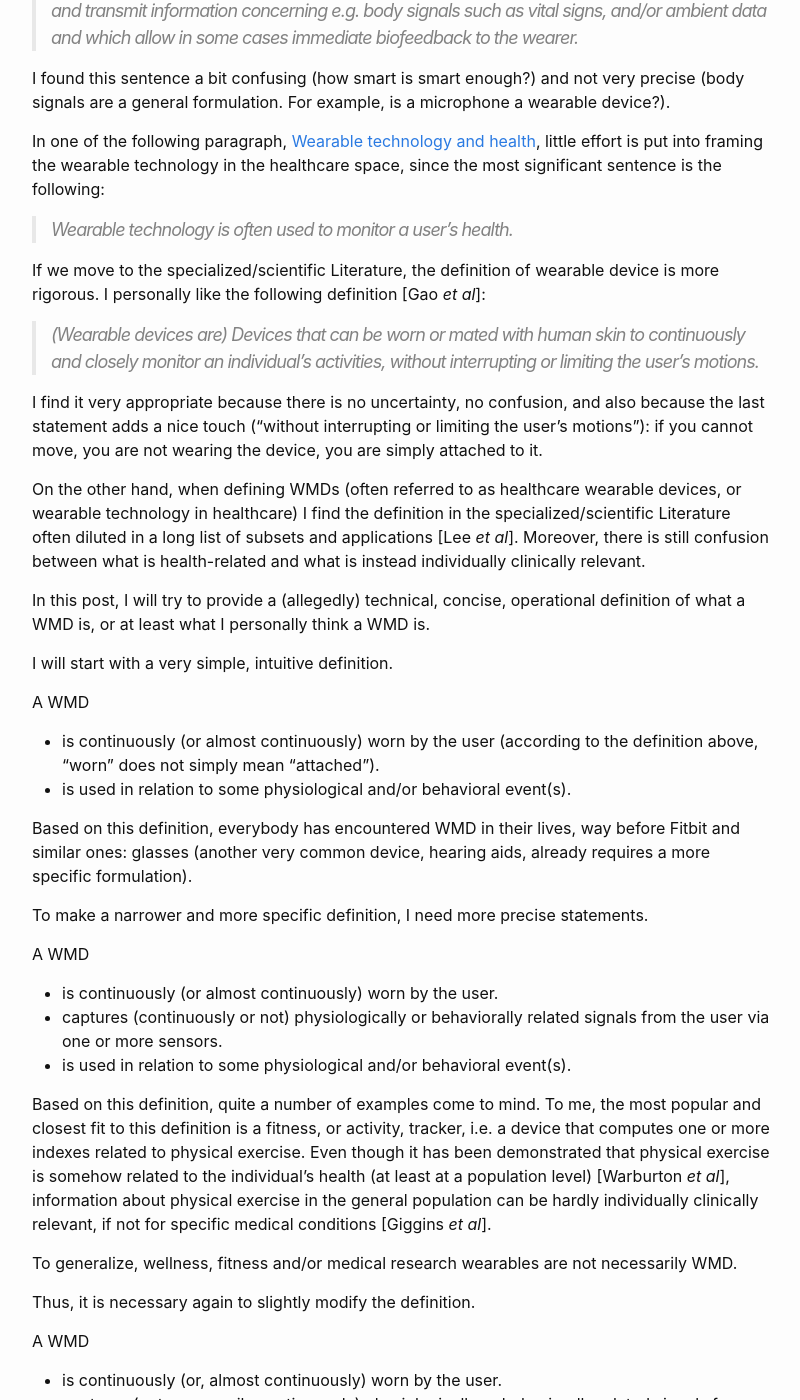
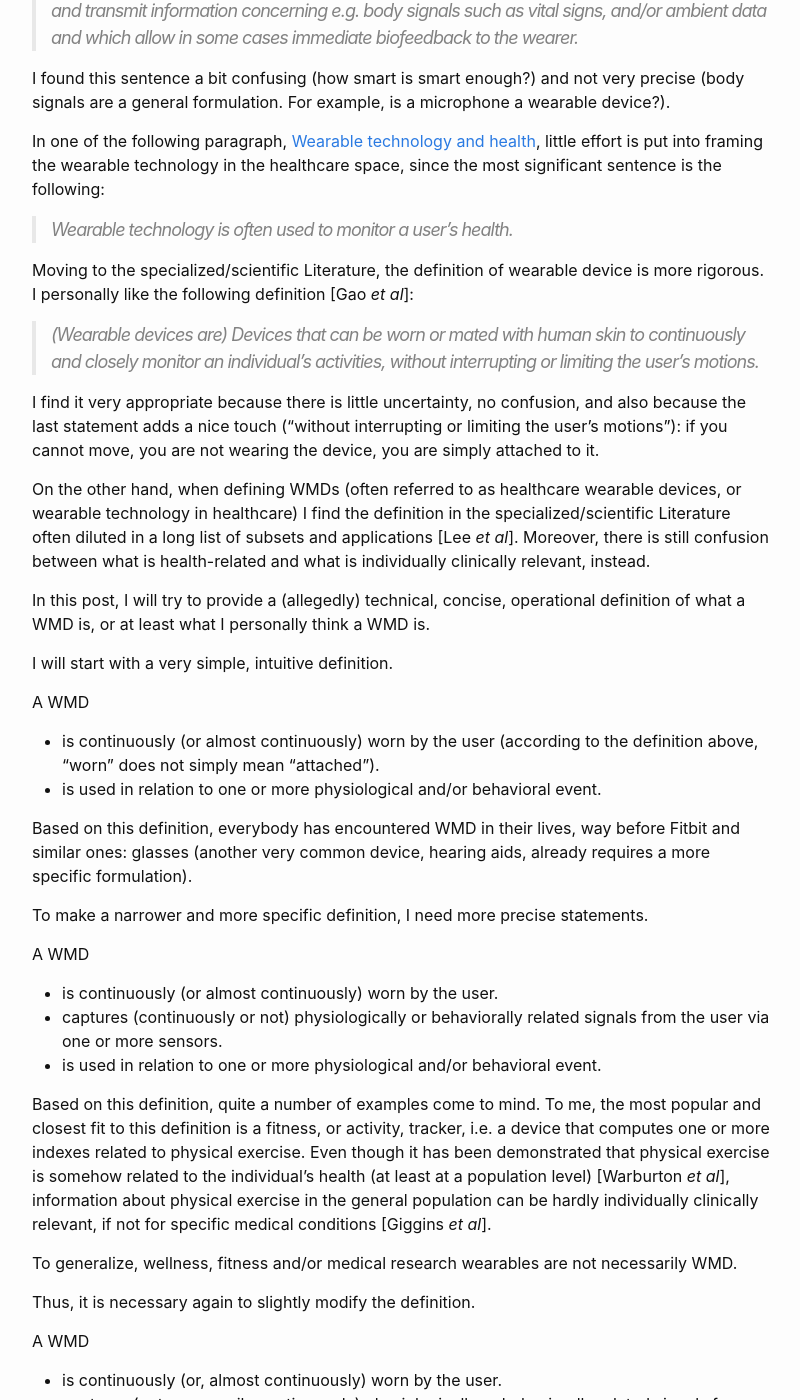
Before and after one commit to fonorati/fittowear, a Jekyll site: the page built from docs/_posts/2022-03-22-definition-MWD.md, in a window 1280 px wide and 1400 px high, scrolled down 613 px. Shown: the whole window, without its empty margins (238-1038 px from the left). Built offline with Jekyll 4.4.1, drawn with Linux system fonts in a browser that asks for light colours; some of the changed text lies outside the part shown.

Commit message:
second post, typos

```diff
--- a/docs/_posts/2022-03-22-definition-MWD.md
+++ b/docs/_posts/2022-03-22-definition-MWD.md
@@ -21,13 +21,13 @@ In one of the following paragraph, [Wearable technology and health](https://en.w
 
 >Wearable technology is often used to monitor a user's health.
 
-If we move to the specialized/scientific Literature, the definition of wearable device is more rigorous. I personally like the following definition [Gao _et al_]:
+Moving to the specialized/scientific Literature, the definition of wearable device is more rigorous. I personally like the following definition [Gao _et al_]:
 
 >(Wearable devices are) Devices that can be worn or mated with human skin to continuously and closely monitor an individual's activities, without interrupting or limiting the user's motions.
 
-I find it very appropriate because there is no uncertainty, no confusion, and also because the last statement adds a nice touch ("without interrupting or limiting the user's motions"): if you cannot move, you are not wearing the device, you are simply attached to it.
+I find it very appropriate because there is little uncertainty, no confusion, and also because the last statement adds a nice touch ("without interrupting or limiting the user's motions"): if you cannot move, you are not wearing the device, you are simply attached to it.
 
-On the other hand, when defining WMDs (often referred to as healthcare wearable devices, or wearable technology in healthcare) I find the definition in the specialized/scientific Literature often diluted in a long list of subsets and applications [Lee _et al_]. Moreover, there is still confusion between what is health-related and what is instead individually clinically relevant.
+On the other hand, when defining WMDs (often referred to as healthcare wearable devices, or wearable technology in healthcare) I find the definition in the specialized/scientific Literature often diluted in a long list of subsets and applications [Lee _et al_]. Moreover, there is still confusion between what is health-related and what is individually clinically relevant, instead.
 
 In this post, I will try to provide a (allegedly) technical, concise, operational definition of what a WMD is, or at least what I personally think a WMD is.
 
@@ -35,7 +35,7 @@ I will start with a very simple, intuitive definition.
 
 A WMD
 * is continuously (or almost continuously) worn by the user (according to the definition above, "worn" does not simply mean "attached").
-* is used in relation to some physiological and/or behavioral event(s).
+* is used in relation to one or more physiological and/or behavioral event.
 
 Based on this definition, everybody has encountered WMD in their lives, way before Fitbit and similar ones: glasses (another very common device, hearing aids, already requires a more specific formulation).
 
@@ -44,7 +44,7 @@ To make a narrower and more specific definition, I need more precise statements.
 A WMD
 * is continuously (or almost continuously) worn by the user.
 * captures (continuously or not) physiologically or behaviorally related signals from the user via one or more sensors.
-* is used in relation to some physiological and/or behavioral event(s).
+* is used in relation to one or more physiological and/or behavioral event.
 
 Based on this definition, quite a number of examples come to mind. To me, the most popular and closest fit to this definition is a fitness, or activity, tracker, i.e. a device that computes one or more indexes related to physical exercise.
 Even though it has been demonstrated that physical exercise is somehow related to the individual’s health (at least at a population level) [Warburton _et al_], information about physical exercise in the general population can be hardly individually clinically relevant, if not for specific medical conditions [Giggins _et al_].
@@ -67,8 +67,8 @@ Again, I need to review my definition.
 A WMD
 * is continuously (or, almost continuously) worn by the user.
 * captures (not necessarily continuously) physiologically or behaviorally related signals from the user by one or more sensors.
+* computes one or more aggregated clinically relevant indexes related to one or more, current or future, user's health condition.
 * is use in relation to the user's health.
-* computes one or more aggregated clinically relevant indexes related to one or more, current or future, user's health condition(s).
 
 At this point, I absolutely need to clarify what "related" means, explaining the nature of the relations I care-freely suggested in the definition.
 To do so, I will start with a personal revised definition of a medical device by the [FDA](https://www.fda.gov/medical-devices/classify-your-medical-device/how-determine-if-your-product-medical-device).
@@ -82,7 +82,7 @@ The WMD definition can then be modified as follows.
 A WMD
 * is continuously (or, almost continuously) worn by the user.
 * captures (not necessarily continuously) physiologically or behaviorally related signals from the user by one or more sensors.
-* computes one or more aggregated clinically relevant indexes related to one or more, current or future, user's health condition(s).
+* computes one or more aggregated clinically relevant indexes related to one or more, current or future, user's health condition.
 * is intended for use in the diagnosis, or the cure, mitigation, treatment, or prevention of a disease or a health condition.
 
 At this point, we still need to clarify one relation, i.e. the connection between the information provided by the sensors data (or the clinically relevant indexes) and the medical condition(s). It is natural to express this relation in terms of efficacy (how relevant is this information) and safety (how safe is to trust this information). In other words, we need to clinically validate the device to be effective and safe for its intended use. This does not mean that the device ability for its intended use is generally or arbitrarily good. On the contrary, this means that the device performs statistically equal or better than some real (and previously validated) or hypothetical (and clinically relevant) reference. The decision on how good the device should perform (i.e., how strong the relation is) is not (totally) arbitrary, and most of all cannot be decided by the manufacturer. This makes the whole difference in the world.
@@ -93,7 +93,7 @@ This completes the definition.
 A WMD
 * is continuously (or, almost continuously) worn by the user.
 * captures (not necessarily continuously) physiologically or behaviorally related signals from the user by one or more sensors.
-* computes one or more aggregated clinically relevant indexes related to one or more, current or future, user's health condition(s).
+* computes one or more aggregated clinically relevant indexes related to one or more, current or future, user's health condition.
 * is intended for use in the diagnosis, or the cure, mitigation, treatment, or prevention of a disease or a health condition.
 * is clinically validated for efficacy and safety for its intended use.
 <!-- excerpt-end -->
```
